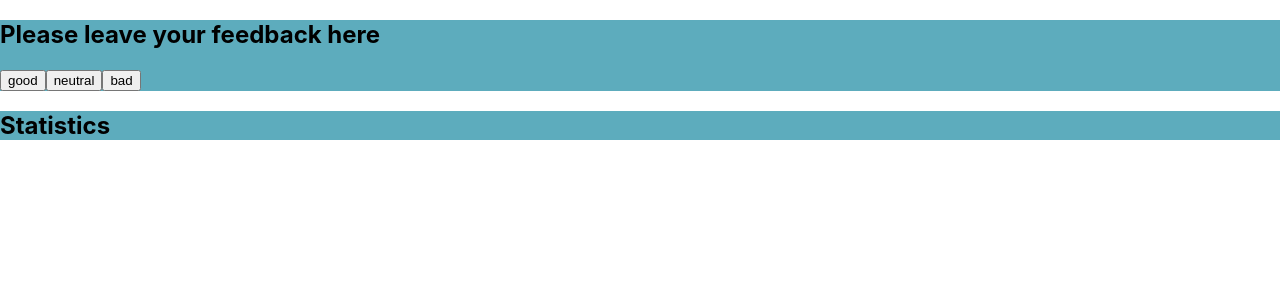
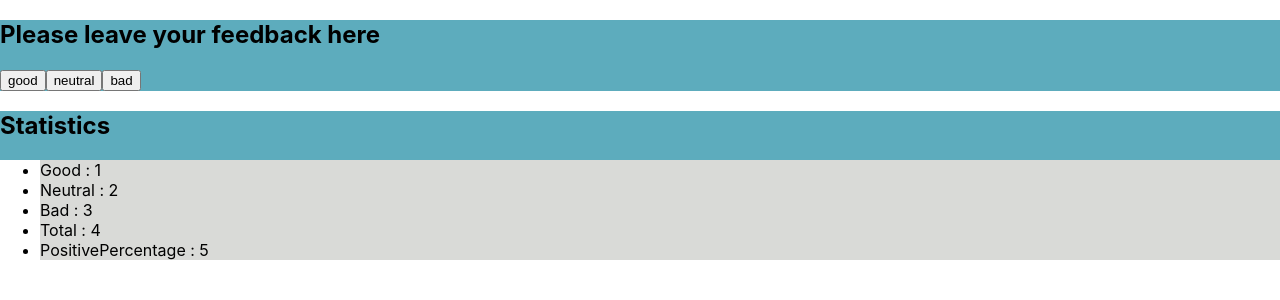
Before and after one commit to YevheniiaVier/goit-react-hw-02-feedback, a React (Create React App) app: page / in a window 1280 px wide. Shown: the top 300 px of the page. Built offline with nearby package versions, Linux system fonts and the light colour scheme.

Commit message:
adds bttons

```diff
--- a/src/components/FeedbackOptions/FeedbackOptions.jsx
+++ b/src/components/FeedbackOptions/FeedbackOptions.jsx
@@ -3,7 +3,13 @@ export const FeedbackOptions = ({ options }) => {
   return (
     <Options>
       {options.map(option => (
-        <OptionBtn key={option} type="button">
+        <OptionBtn
+          key={option}
+          type="button"
+          onClick={() => {
+            console.log('click on btn', option);
+          }}
+        >
           {option}
         </OptionBtn>
       ))}
--- a/src/components/Statistics/Statistics.jsx
+++ b/src/components/Statistics/Statistics.jsx
@@ -1,6 +1,14 @@
 import PropTypes from 'prop-types';
 
-import { StatisticsList } from './Statistics.styled';
-export const Statistics = ({ props }) => {
-  return <StatisticsList />;
+import { StatisticsList, StatisticsItem } from './Statistics.styled';
+export const Statistics = props => {
+  return (
+    <StatisticsList>
+      {Object.keys(props).map(prop => (
+        <StatisticsItem key={prop}>
+          {prop} : {props[prop]}
+        </StatisticsItem>
+      ))}
+    </StatisticsList>
+  );
 };
--- a/src/components/Statistics/Statistics.styled.js
+++ b/src/components/Statistics/Statistics.styled.js
@@ -3,3 +3,7 @@ import styled from 'styled-components';
 export const StatisticsList = styled.ul`
   background-color: ${p => p.theme.colors.white};
 `;
+export const StatisticsItem = styled.li`
+  text-transform: capitalize;
+  background-color: ${p => p.theme.colors.grey};
+`;
```
